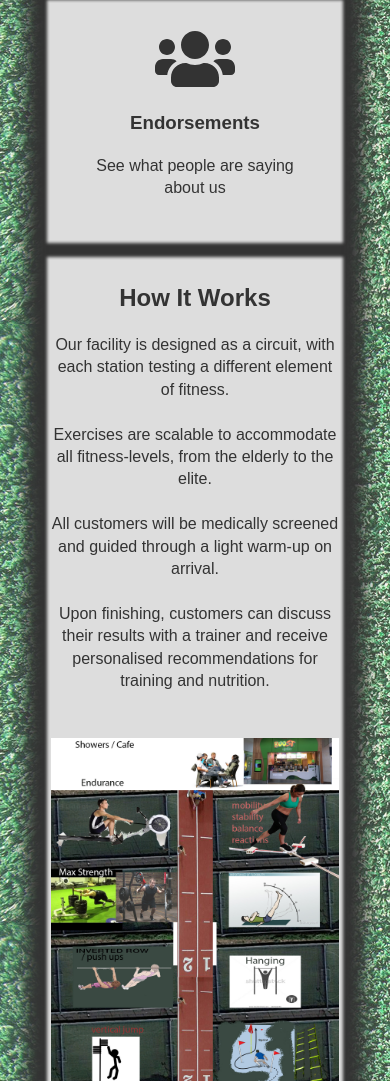
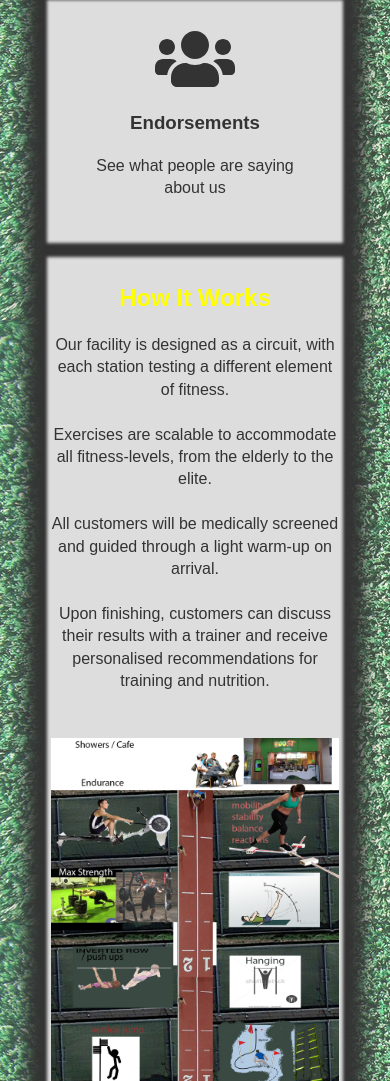
Before and after one commit to colmmcsharry/GymConcept, a plain HTML site: page index.html in a window 390 px wide. Shown: the part 2080-3161 px from the top of the page. Drawn offline with Linux system fonts and the light colour scheme.

Commit message:
colour of How it Works

```diff
--- a/style.css
+++ b/style.css
@@ -240,6 +240,10 @@ so anything narrower */
     order: 3;
   }
 
+  .info h2{
+    color:yellow;
+  }
+
   .portfolio h1 {
     color: yellow;
     display: flex;
```
